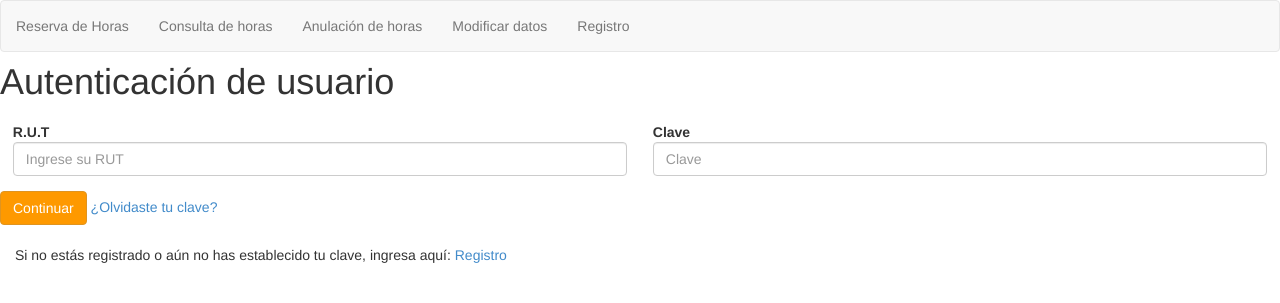
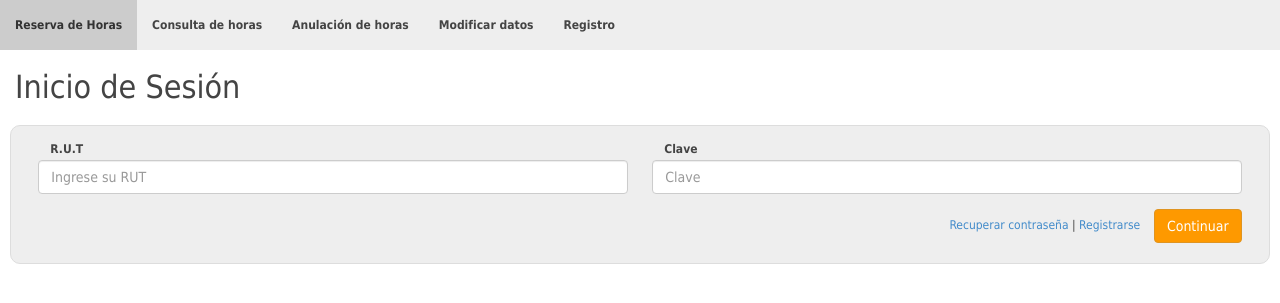
Before and after one commit to nsclick/BookingDoctor, a CodeIgniter app: page /login in a window 1280 px wide. Shown: the top 303 px of the page. Run offline with CodeIgniter, Linux system fonts and the light colour scheme.

Commit message:
Página de login
+ detalles para estilos

```diff
--- a/application/views/pages/login.php
+++ b/application/views/pages/login.php
@@ -5,10 +5,9 @@
  * Login form
  */
 ?>
-
-	<h1>Autenticación de usuario</h1>
-
-	<form method="POST" action="<?php echo base_url("login/");?>" role="form">
+<div id="wrapper">
+	<h1>Inicio de Sesi&oacute;n</h1>
+	<form method="POST" action="<?php echo base_url("login/"); ?>" role="form">
 		<div class="form-group">
 			<label for="rut">R.U.T</label>
 			<input type="text" class="form-control" id="rut" name="rut" placeholder="Ingrese su RUT">
@@ -17,15 +16,18 @@
 			<label for="clave">Clave</label>
 			<input type="password" class="form-control" id="clave" name="clave" placeholder="Clave">
 		</div>
-	  <button type="submit" class="btn btn-default">Continuar</button> <a href="<?php echo base_url("recuperarclave/");?>">¿Olvidaste tu clave?</a>
-	  <input type="hidden" name="do_login" value="true">
-	</form>
-
-
-	<br>
-	<div class="container-fluid">
-		  <div class="row">
-		  	<div class="col-md-12">Si no estás registrado o aún no has establecido tu clave, ingresa aquí: <a href="<?php echo base_url("registro/");?>">Registro</a></div>
-		  </div>
+		<div class="form-group final1">
 
 		</div>
+		<div class="form-group final2">
+			<a href="<?php echo base_url("recuperarclave/"); ?>">Recuperar contrase&ntilde;a</a> |
+			<a href="<?php echo base_url("registro/"); ?>">Registrarse</a>
+			&nbsp;&nbsp;
+			<button type="submit" class="btn btn-default">
+				Continuar
+			</button>
+			<input type="hidden" name="do_login" value="true">
+		</div>
+		<div class="divclear">&nbsp;</div>
+	</form>
+</div>
--- a/assets/css/davila.css
+++ b/assets/css/davila.css
@@ -1,7 +1,3 @@
-body{margin:0;padding:0}
-h1, .h1, h2, .h2, h3, .h3{margin-top:10px;margin-bottom:20px}
-.navbar-default{margin:0}
-.divclear{clear:both;height:0}
 .btn.btn-default{color:#fff;background-color:#fe9900;border:1px solid #df9421}
 .btn.btn-default:hover{background-color:#df9421;border-color:#fe9900}
 .container{width:100%;padding:0}
@@ -21,10 +17,6 @@ h2.tab1.tabactive:after{border-left:12px solid #ddd}
 .enviando{background-color:rgba(255,255,255,0.8);position:absolute;height:100%;width:100%;display:none;top:0}
 .enviando .uno, .enviando .dos{display:none;text-align:center;font-size:24px;font-weight:bold;width:200px;height:100px;position:absolute;top:50%;left:50%;margin-top:-50px;margin-left:-100px}
 .enviando1{display:block!important}
-.form-group{width:48%;float:left;margin:0 1% 15px 1%}
-.form-group label{margin-bottom:0}
-.container > .navbar-header, .container-fluid > .navbar-header, .container > .navbar-collapse, .container-fluid > .navbar-collapse{margin:0!important}
-.navbar-nav{margin:0;width:100%}
 .webhome .form-group{width:100%;float:none;margin:0 0 15px}
 thead{background:#eee}
 tbody tr td{vertical-align:middle;padding:5px;line-height:normal}
@@ -64,7 +56,6 @@ tbody tr td{vertical-align:middle;padding:5px;line-height:normal}
 @media (max-width: 1000px){
 	.col-lg-4{width:33.33333333333333%;float:left;position: relative;min-height: 1px;padding-right: 15px;padding-left: 15px;}
 	.col-lg-8{width:66.66666666666666%;float:left;position: relative;min-height: 1px;padding-right: 15px;padding-left: 15px;}
-	.form-group{width:100%!important;float:none;margin:0 0 15px}
 	.col-lg-4{width:33.33333333333333%;float:left;position: relative;min-height: 1px;padding-right: 15px;padding-left: 15px;}
 	.col-lg-8{width:66.66666666666666%;float:left;position: relative;min-height: 1px;padding-right: 15px;padding-left: 15px;}
 }
@@ -97,3 +88,23 @@ tbody tr td{vertical-align:middle;padding:5px;line-height:normal}
 	.agendamed table tbody td a span{display:inline;font-weight:bold;font-size:11px;position:absolute;top:10px;right:10px}
 	.agendamed table tbody td a span.glyphicon{top:12px;right:60px}
 }
+
+
+/*Final*/
+body{margin:0;padding:0;font-family:Tahoma;color:#444;font-size:12px}
+h1, .h1, h2, .h2, h3, .h3{margin-top:10px;margin-bottom:20px;padding:0 5px}
+#wrapper{padding:10px}
+h1{color:#444;font-size:32px}
+.navbar-default{margin:0;background:#eee;color:#444;border-radius:0;border:none}
+.divclear{clear:both;height:0}
+.container > .navbar-header, .container-fluid > .navbar-header, .container > .navbar-collapse, .container-fluid > .navbar-collapse{margin:0!important}
+.navbar-nav{margin:0;width:100%}
+.navbar-default .navbar-nav > li > a{color:#444;font-weight:bold}
+.navbar-default .navbar-nav > li > a:hover{background:#cccccc}
+.navbar-default .navbar-nav > li > a:active{background:#6fb4ef}
+form{background:#eee;padding:15px;margin:0 auto 20px;border-radius:10px;-moz-border-radius:10px;-ms-border-radius:10px;-webkit-border-radius:10px;border:1px solid #ddd}
+.form-group label{margin-bottom:2px;margin-left:12px}
+.form-group{width:48%;float:left;margin:0 1% 15px 1%}
+.form-group.final{width:98%;float:none;margin:0 1% 5px;text-align:right}
+.form-group.final1{margin:0 1% 5px}
+.form-group.final2{margin:0 1% 5px;text-align:right}
```
Lines whose indentation alone changed are shown as unchanged.
